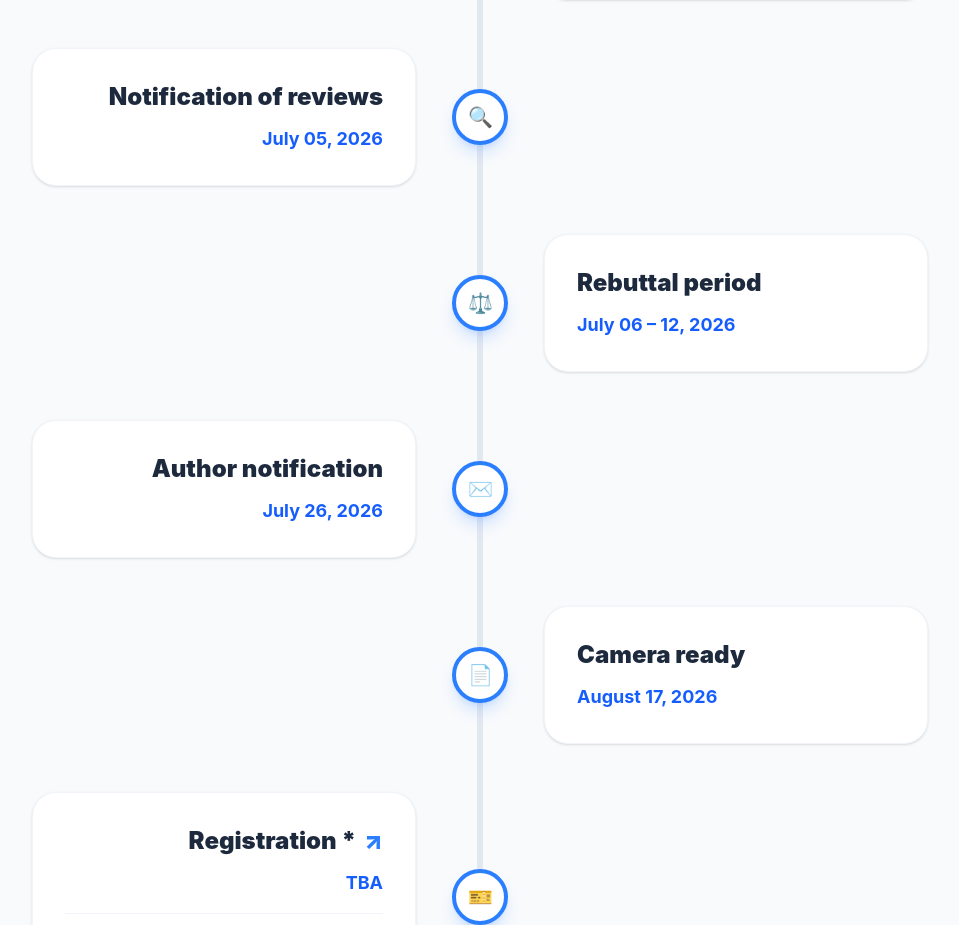
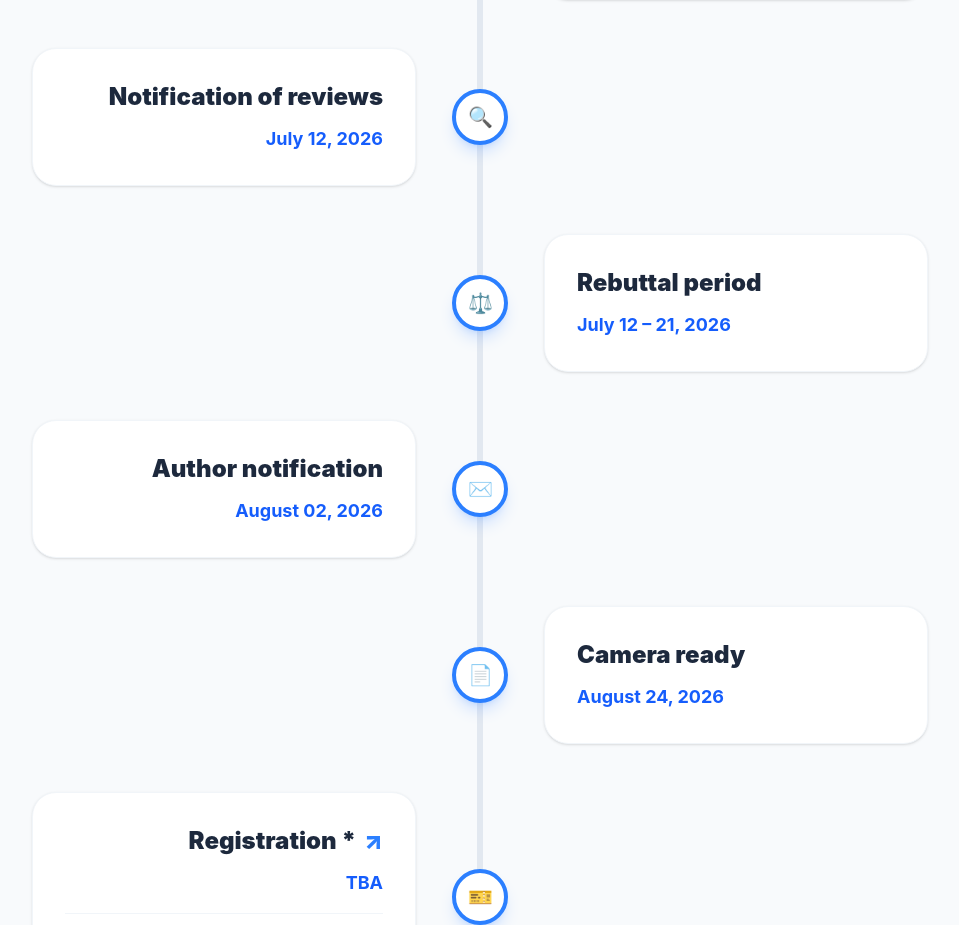
Before and after one commit to Karen616e/AMW2026, a React (Vite) app in the folder amw2026/: page / in a window 1280 px wide. Shown: the part 2920-3845 px from the top of the page, without its empty margins (160-1119 px from the left). Built offline with nearby package versions, Linux system fonts and the light colour scheme.

Commit message:
Change of dates
change of dates in timeline and CallForStudentConsortium

```diff
--- a/amw2026/src/components/home/CallForStudentConsortium.jsx
+++ b/amw2026/src/components/home/CallForStudentConsortium.jsx
@@ -2,9 +2,9 @@ import React from 'react';
 
 const CallForStudentConsortium = () => {
   const dates = [
-    { event: "Submission Deadline", date: "July 13, 2026", icon: "📝" },
-    { event: "Notification of Acceptance", date: "August 28, 2026", icon: "✉️" },
-    { event: "Final Camera-Ready", date: "September 11, 2026", icon: "📸" },
+    { event: "Submission Deadline", date: "July 27, 2026", icon: "📝" },
+    { event: "Notification of Acceptance", date: "September 11, 2026", icon: "✉️" },
+    { event: "Final Camera-Ready", date: "September 25, 2026", icon: "📸" },
     { event: "Presentation Session", date: "Nov 9 - 10, 2026", icon: "🎤" }
   ];
 
--- a/amw2026/src/data/dates.js
+++ b/amw2026/src/data/dates.js
@@ -13,25 +13,25 @@ export const importantDates = [
 },
 {
     event: "Notification of reviews",
-    date: "July 05, 2026",
+    date: "July 12, 2026",
     status: "upcoming",
     note: ""
 },
 {
     event: "Rebuttal period",
-    date: "July 06 – 12, 2026",
+    date: "July 12 – 21, 2026",
     status: "upcoming",
     note: ""
 },
 {
     event: "Author notification",
-    date: "July 26, 2026",
+    date: "August 02, 2026",
     status: "upcoming",
     note: ""
 },
 {
     event: "Camera ready",
-    date: "August 17, 2026",
+    date: "August 24, 2026",
     status: "upcoming",
     note: ""
 },
```
